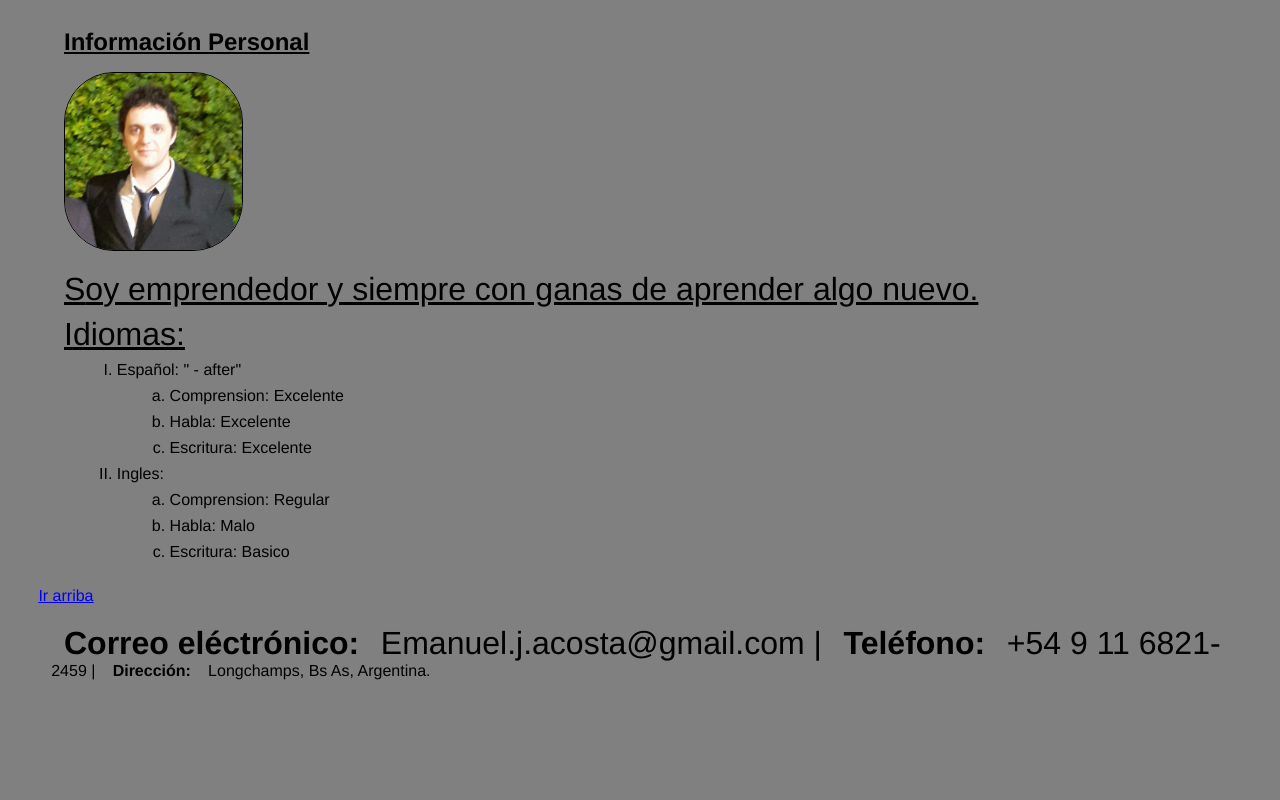
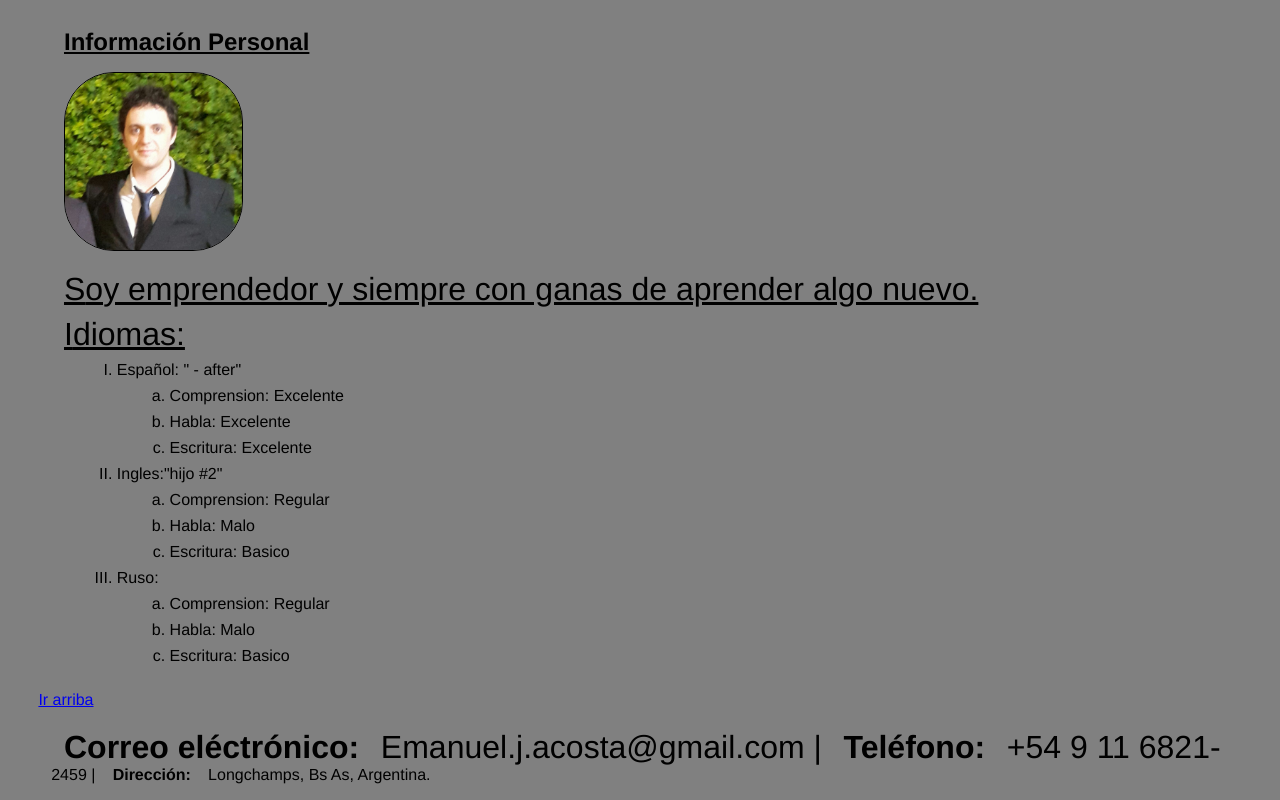
Before and after one commit to esatech/FundamentosDeHTML_Emanuel_Acosta, a plain HTML site: page index.html in a window 1280 px wide. Shown: the part 437-1237 px from the top of the page. Before the commit the page ends 1133 px from the top, so only its background shows below. Drawn offline with Linux system fonts and the light colour scheme.

Commit message:
actualiza

```diff
--- a/css/estilos.css
+++ b/css/estilos.css
@@ -83,6 +83,6 @@ p::selection{
 #idiomas>ol>li:last-child::before{
   content: '"before - " '
 }
-#idiomas>ol>li:nth-child(2)::after{
+#idiomas>ol>li:nth-child(3)::after{
   content: '"hijo #2"'
 }
--- a/index.html
+++ b/index.html
@@ -50,6 +50,12 @@
               <li>Habla: Malo</li>
               <li>Escritura: Basico</li>
             </ul>
+            <li class="itemindice">Ruso:</li>
+              <ul>
+                <li>Comprension: Regular</li>
+                <li>Habla: Malo</li>
+                <li>Escritura: Basico</li>
+              </ul>
         </ol>
       </article>
     </section>
```
